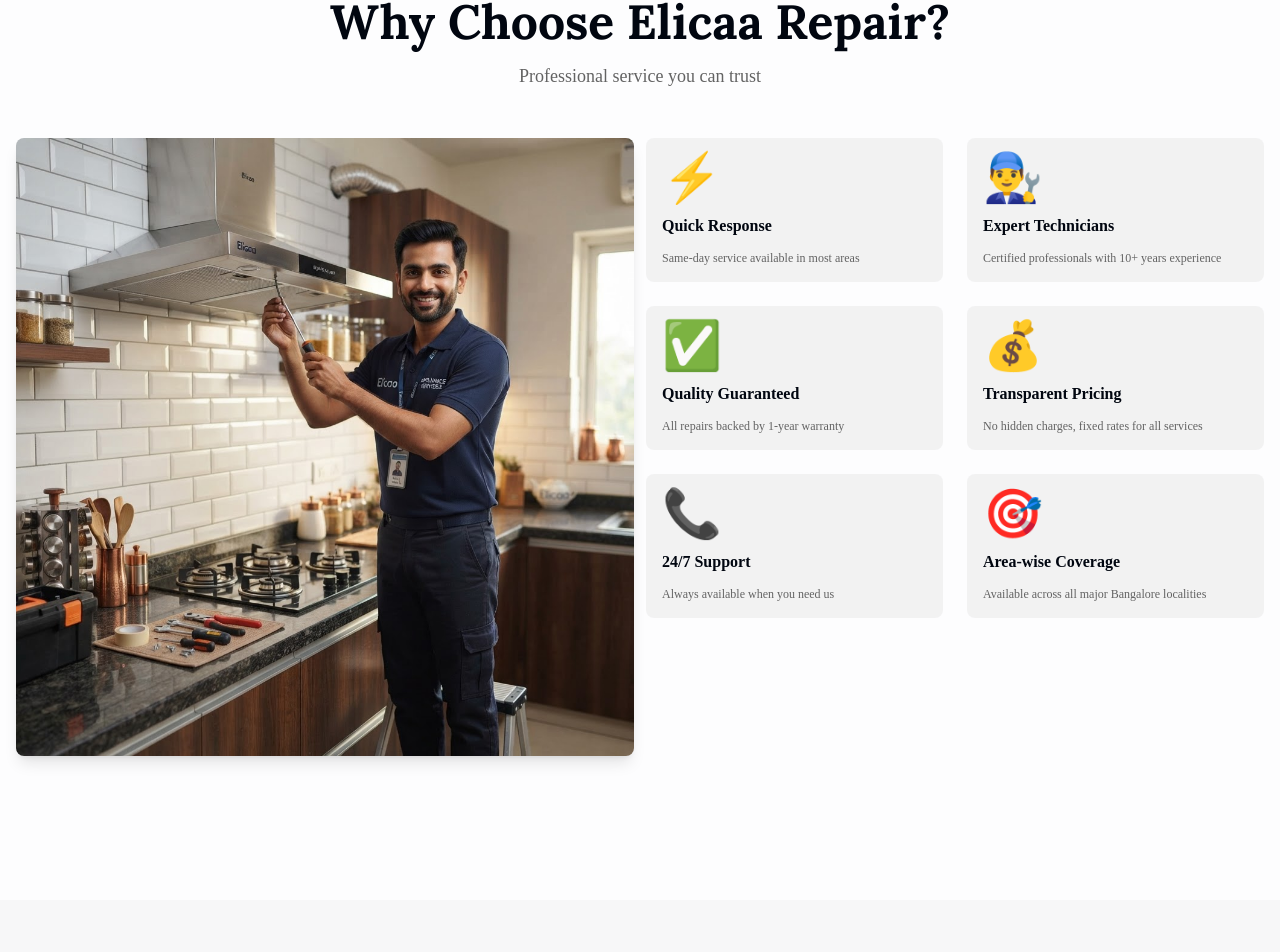
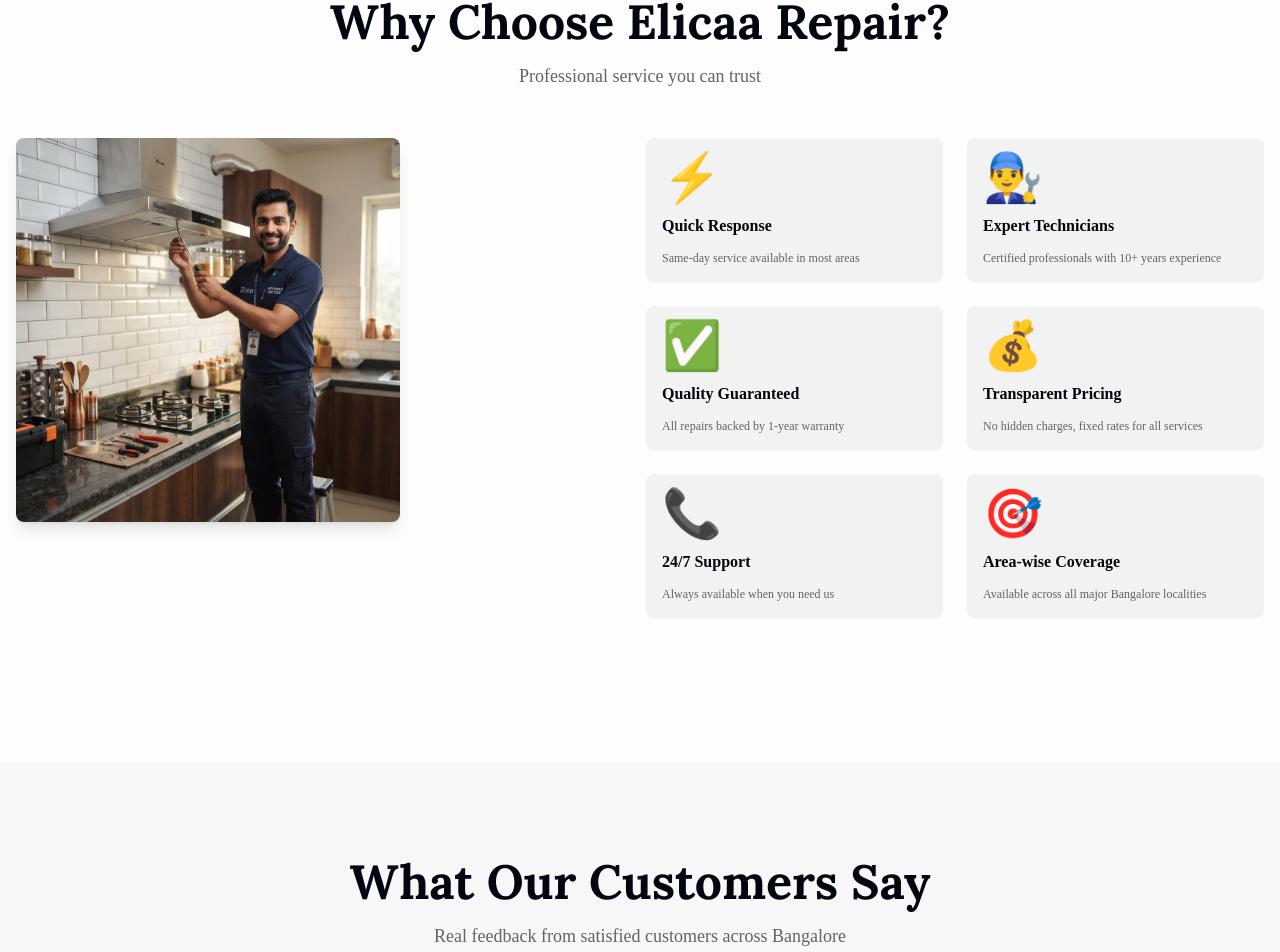
Before and after one commit to shrinivasspatil/Elica, a Next.js app: page / in a window 1280 px wide. Shown: the part 3326-4278 px from the top of the page. Built offline with nearby package versions, Linux system fonts and the light colour scheme; no server answers.

Commit message:
Fix: Add max-w-sm constraint to keep image compact while maintaining gap-3

```diff
--- a/app/page.tsx
+++ b/app/page.tsx
@@ -283,7 +283,7 @@ export default function Home() {
 
           <div className="grid md:grid-cols-2 gap-3 items-start mb-12">
             {/* Image */}
-            <div className="rounded-lg overflow-hidden shadow-lg bg-white">
+            <div className="rounded-lg overflow-hidden shadow-lg bg-white max-w-sm">
               <img
                 src="/images/service-excellence.png"
                 alt="Professional Elicaa appliance repair technician providing expert service"
```
